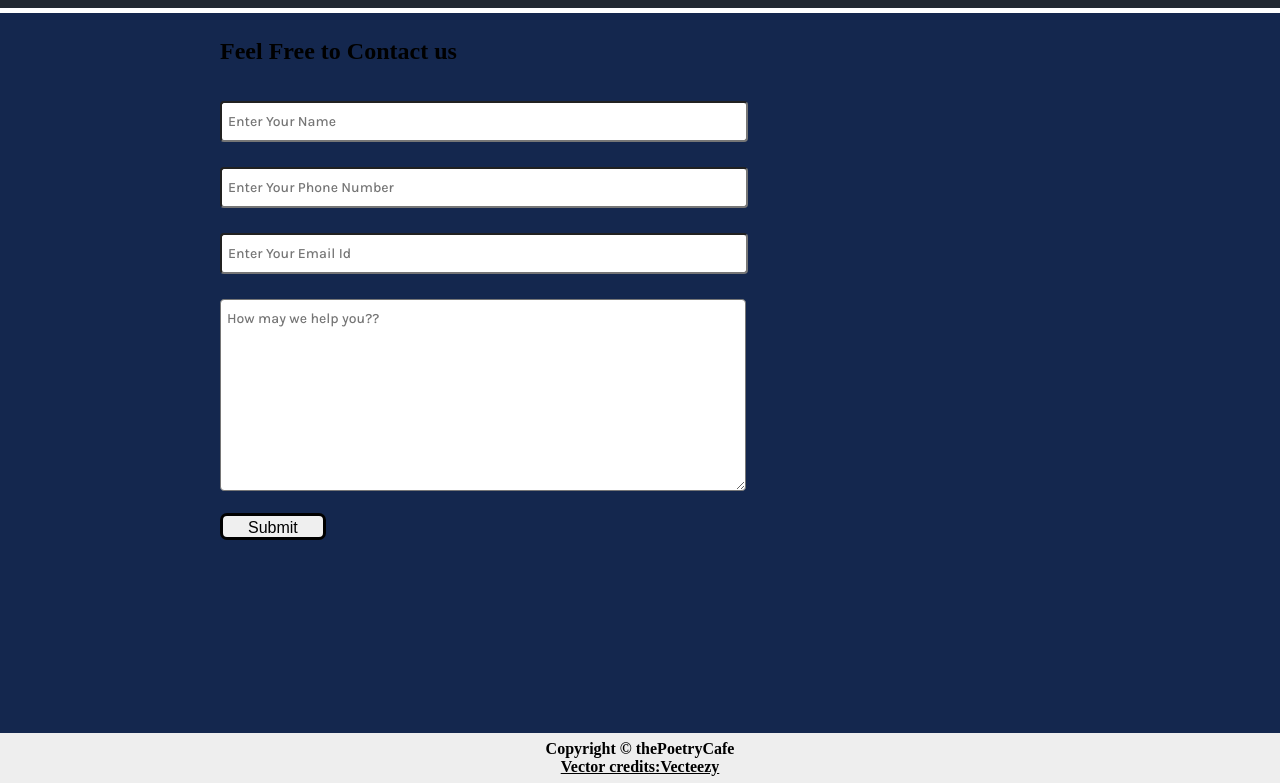
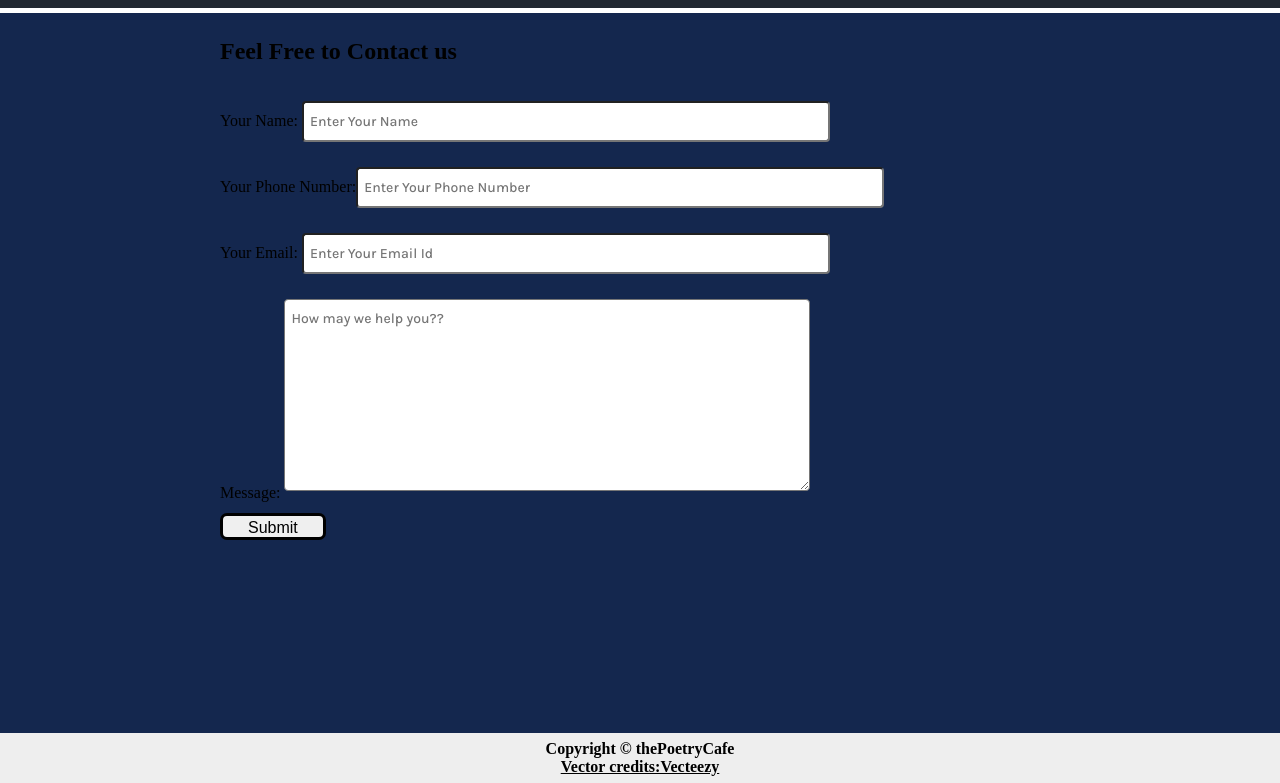
Before and after one commit to Vishesh-garg18/PoetryCafe, a plain HTML site: page contact.html in a window 1280 px wide. Shown: the part 66-849 px from the top of the page. Drawn offline with Linux system fonts and the light colour scheme; a web font is replaced by a local one.

Commit message:
Update contact.html

```diff
--- a/contact.html
+++ b/contact.html
@@ -36,27 +36,27 @@
 
     </div>
   </nav>
-  <div class="contact-content">
+  <form class="contact-content"  method="POST" data-netlify="true" name="contact">
       <h2 class="poem-heading">Feel Free to Contact us</h2>
       <div class="contact-form">
       <div class="form-box">
-        <input type="text" placeholder="Enter Your Name">
+        <label>Your Name: <input type="text" placeholder="Enter Your Name"></label>
       </div>
       <div class="form-box">
-        <input type="text" placeholder="Enter Your Phone Number">
+        <label>Your Phone Number:<input type="tel" placeholder="Enter Your Phone Number"></label>
       </div>
       <div class="form-box">
-        <input type="text" placeholder="Enter Your Email Id">
+         <label>Your Email: <input type="email" placeholder="Enter Your Email Id"></label>
       </div>
       <div class="form-box">
-        <textarea name="name" rows="10" cols="30" placeholder="How may we help you??"></textarea>
+        <label>Message: <textarea name="name" rows="10" cols="30" placeholder="How may we help you??"></textarea></label>
       </div>
       <div class="form-box">
         <button class="btn">Submit</button>
       </div>
       </div>
-    </div>
-
+    </form>
+    <input type="hidden" name="form-name" value="contact">
   <div class="footer max-width-2 m-auto">
     Copyright &copy; thePoetryCafe
     <a href="https://www.vecteezy.com/free-vector/poetry">Vector credits:Vecteezy</a>
```
